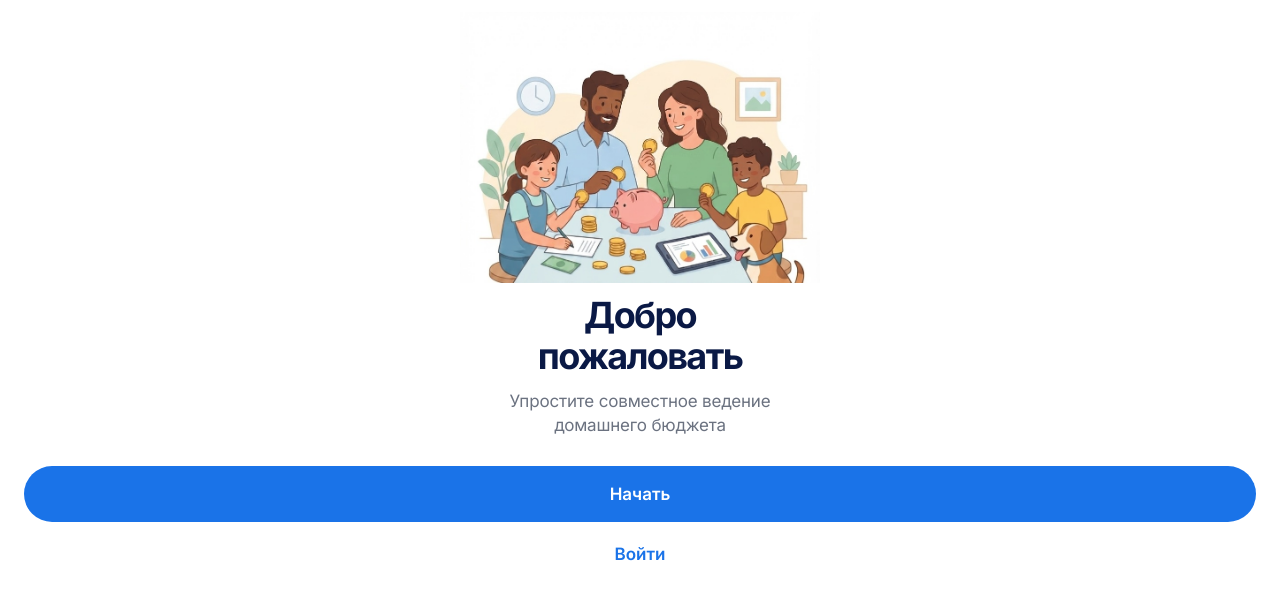
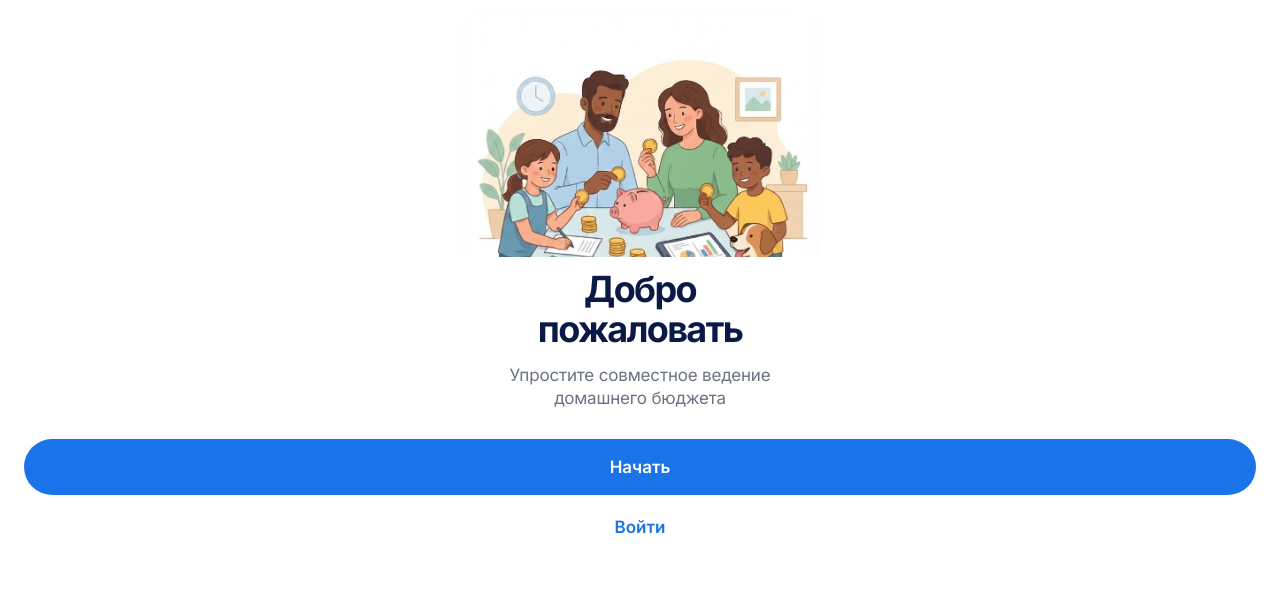
Before and after one commit to samusevvadim24-sys/fintrack, a Next.js app: page / in a window 1280 px wide. Shown: the top 600 px of the page. Built offline with nearby package versions, Linux system fonts and the light colour scheme.

Commit message:
Crop lower illustration area without changing image scale

```diff
--- a/app/globals.css
+++ b/app/globals.css
@@ -8,8 +8,8 @@ body { min-height:100dvh; font-family:Inter,system-ui,-apple-system,BlinkMacSyst
 button { font:inherit; -webkit-tap-highlight-color:transparent; }
 .welcome-screen { width:100%; min-height:100dvh; overflow:hidden; background:var(--background); }
 .welcome-content { width:100%; min-height:100dvh; display:flex; flex-direction:column; padding:max(12px,env(safe-area-inset-top)) max(24px,env(safe-area-inset-right)) max(12px,env(safe-area-inset-bottom)) max(24px,env(safe-area-inset-left)); }
-.illustration-wrap { width:100%; flex:0 0 auto; min-height:0; display:flex; justify-content:center; align-items:center; overflow:hidden; padding:0; }
-.illustration-wrap img { display:block; width:min(100%,360px); height:auto; max-width:360px; flex:0 0 auto; object-fit:contain; object-position:center; }
+.illustration-wrap { width:100%; height:clamp(220px,38vw,245px); flex:0 0 auto; display:flex; justify-content:center; align-items:flex-start; overflow:hidden; padding:0; }
+.illustration-wrap img { display:block; width:min(100%,360px); height:auto; max-width:360px; flex:0 0 auto; object-fit:contain; object-position:center top; }
 .copy { width:100%; flex:0 0 auto; text-align:center; padding:clamp(8px,1.5dvh,16px) 0 clamp(10px,2dvh,20px); }
 .copy h1 { margin:0 0 14px; color:var(--foreground); font-size:clamp(27px,8vw,36px); line-height:1.12; font-weight:700; letter-spacing:-.045em; }
 .copy p { margin:0; color:var(--muted); font-size:clamp(14px,4.2vw,17px); line-height:1.4; font-weight:400; letter-spacing:-.01em; }
```
